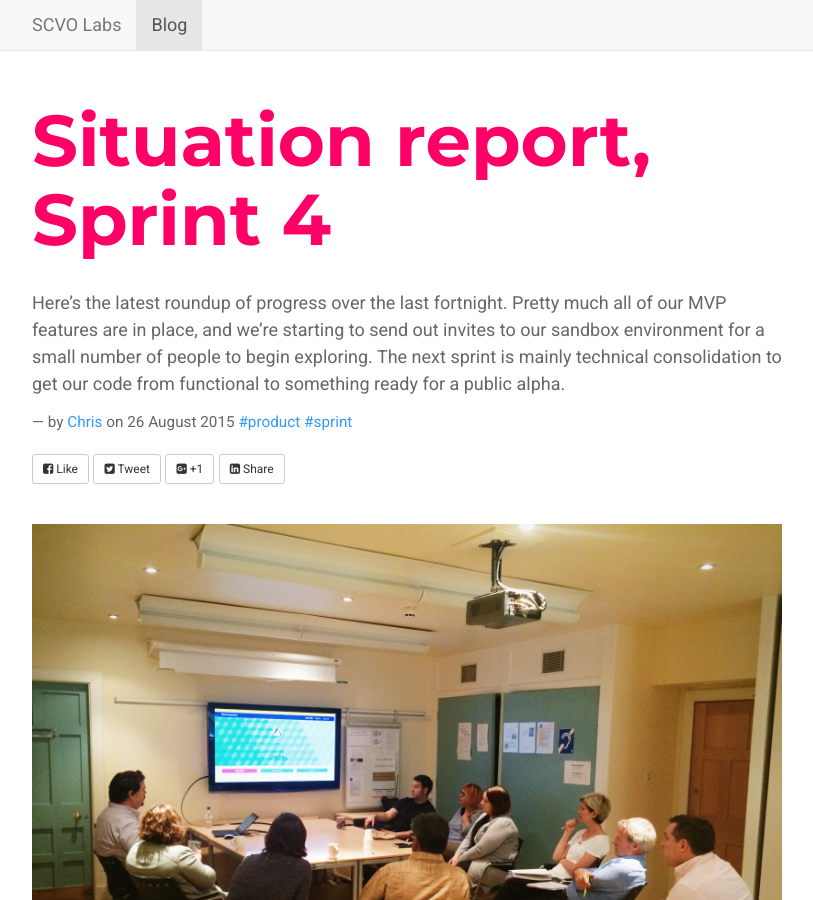
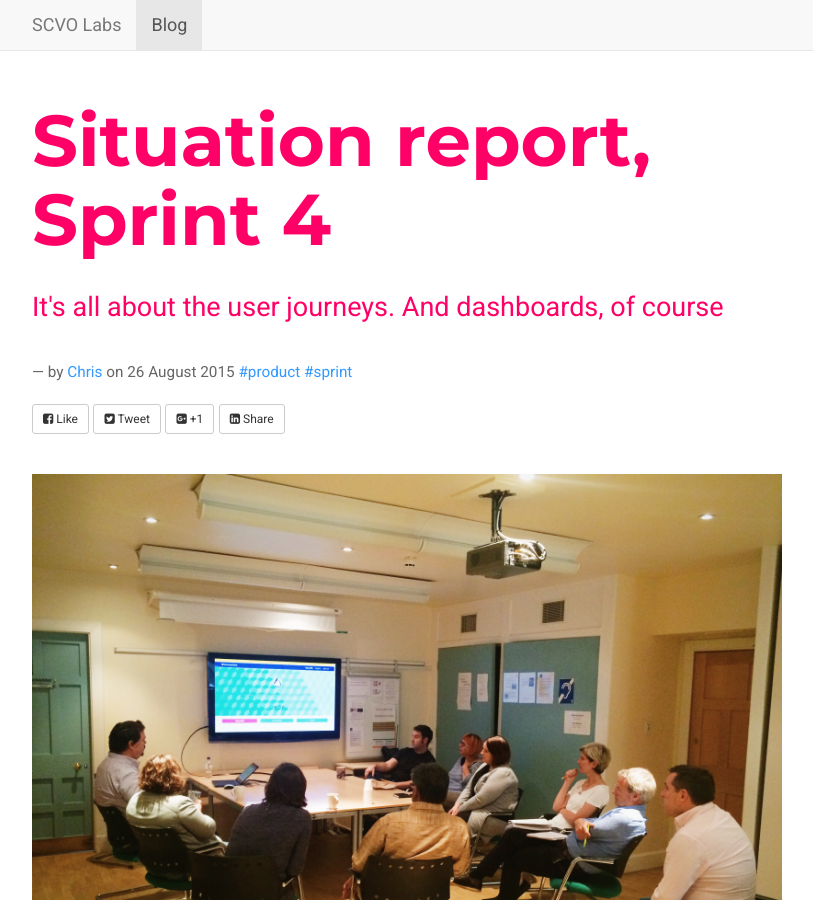
Before and after one commit to scvolabs/scvolabs-website, a Jekyll site: the page built from _posts/2015-08-26-situation-report-sprint-4.md, in a window 1280 px wide and 900 px high. Shown: the whole window, without its empty margins (38-851 px from the left). Built offline with Jekyll 4.4.1, drawn with Linux system fonts in a browser that asks for light colours; nearby versions of some CDN libraries; comment, search, counter and statistics services are not loaded.

Commit message:
add excerpt

```diff
--- a/_posts/2015-08-26-situation-report-sprint-4.md
+++ b/_posts/2015-08-26-situation-report-sprint-4.md
@@ -4,7 +4,7 @@ date: 2015-08-26
 author: Chris
 authorlink: https://twitter.com/clry2
 title: Situation report, Sprint 4
-excerpt:
+excerpt: It's all about the user journeys. And dashboards, of course
 tags: product sprint
 image: IMG_1748.JPG
 ---
```
